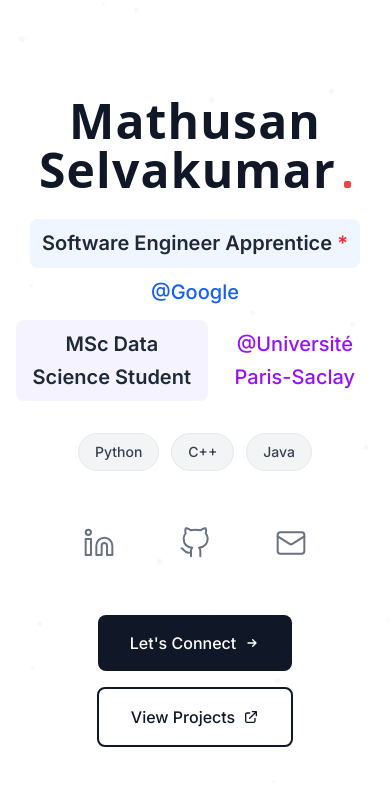
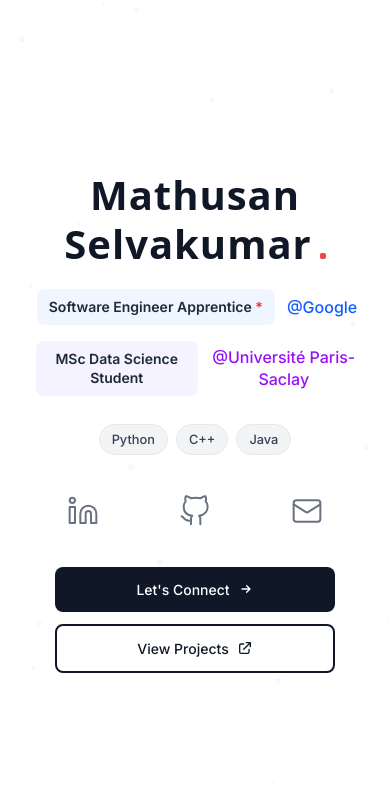
Before and after one commit to mathusanm6/mathusan.me, a Next.js app: page / in a window 390 px wide. Shown: the top 786 px of the page. Built offline with nearby package versions, Linux system fonts and the light colour scheme.

Commit message:
fix: mobile

```diff
--- a/src/app/globals.css
+++ b/src/app/globals.css
@@ -165,6 +165,24 @@ body {
   transform: scale(1.1) translateY(-4px);
 }
 
+/* Mobile-specific social icon styles */
+@media (max-width: 768px) {
+  .social-icon {
+    padding: 10px;
+    transition: all 0.2s ease;
+  }
+
+  .social-icon:hover {
+    transform: none; /* Disable hover animations on mobile */
+    filter: none;
+  }
+
+  .social-icon:active {
+    transform: scale(0.95);
+    transition: transform 0.1s ease;
+  }
+}
+
 /* Gradient Text Effects */
 .gradient-text {
   background: linear-gradient(90deg, #3b82f6, #8b5cf6, #ec4899);
@@ -248,6 +266,17 @@ body {
   left: 100%;
 }
 
+/* Mobile-specific skill pill styles */
+@media (max-width: 768px) {
+  .skill-pill::before {
+    display: none; /* Disable hover effects on mobile */
+  }
+
+  .skill-pill:hover {
+    transform: none;
+  }
+}
+
 /* Custom Scrollbar */
 ::-webkit-scrollbar {
   width: 8px;
@@ -275,6 +304,48 @@ body {
   .social-icon:hover {
     transform: scale(1.15) translateY(-6px);
   }
+
+  /* Button mobile optimizations */
+  .mobile-btn {
+    padding: 12px 24px !important;
+    font-size: 14px !important;
+    min-height: 44px; /* Minimum touch target size */
+  }
+
+  /* Text mobile optimizations */
+  .mobile-title {
+    font-size: 2.5rem !important;
+    line-height: 1.2 !important;
+    margin-bottom: 1rem !important;
+  }
+
+  .mobile-subtitle {
+    font-size: 1rem !important;
+    line-height: 1.4 !important;
+    padding: 0 1rem;
+  }
+
+  .mobile-role-badge {
+    font-size: 0.875rem !important;
+    padding: 8px 12px !important;
+    margin: 4px !important;
+  }
+
+  /* Social links mobile optimization */
+  .mobile-social-container {
+    gap: 2rem !important;
+    margin-top: 2rem !important;
+  }
+
+  /* Tooltip mobile adjustments */
+  .mobile-tooltip {
+    position: fixed !important;
+    bottom: 1rem !important;
+    left: 1rem !important;
+    right: 1rem !important;
+    max-width: none !important;
+    font-size: 0.875rem !important;
+  }
 }
 
 /* Mobile Optimizations */
@@ -286,12 +357,59 @@ body {
   .text-shine {
     animation-duration: 2s; /* Faster animation on mobile */
   }
-}
 
-/* Dark Mode Compatibility */
-@media (prefers-color-scheme: dark) {
+  /* Mobile-specific layout optimizations */
   body {
-    background: linear-gradient(135deg, #0f172a 0%, #581c87 50%, #0f172a 100%);
+    overflow-x: hidden;
+  }
+
+  /* Force center buttons on mobile */
+  .flex.justify-center.flex-wrap {
+    display: flex !important;
+    justify-content: center !important;
+    align-items: center !important;
+    width: 100% !important;
+  }
+
+  /* Mobile button container */
+  div[class*="mobile-btn-group"] {
+    display: flex !important;
+    flex-direction: column !important;
+    align-items: center !important;
+    justify-content: center !important;
+    width: 100% !important;
+    max-width: 280px !important;
+    margin: 0 auto !important;
+  }
+
+  /* Mobile button group - ensure proper centering */
+  .mobile-btn-group {
+    flex-direction: column !important;
+    gap: 0.75rem !important;
+    width: 100% !important;
+    max-width: 280px !important;
+    align-items: center !important;
+    justify-content: center !important;
+    margin-left: auto !important;
+    margin-right: auto !important;
+  }
+
+  .mobile-btn-group button {
+    width: 100% !important;
+    justify-content: center !important;
+    display: flex !important;
+    align-items: center !important;
+  }
+
+  /* Mobile skill pills */
+  .mobile-skills {
+    max-width: 100% !important;
+    padding: 0 1rem;
+  }
+
+  .mobile-skills .skill-pill {
+    font-size: 0.8rem !important;
+    padding: 6px 12px !important;
   }
 }
 
@@ -308,3 +426,35 @@ body {
     transform: scale(1.05);
   }
 }
+
+/* Disable all hover effects on touch devices */
+@media (hover: none) and (pointer: coarse) {
+  .social-icon:hover,
+  .skill-pill:hover,
+  .btn-ripple:hover,
+  .interactive-glow:hover,
+  button:hover {
+    transform: none !important;
+    filter: none !important;
+    background: inherit !important;
+    box-shadow: none !important;
+    scale: none !important;
+  }
+
+  .social-icon:hover::before,
+  .skill-pill:hover::before,
+  .btn-ripple:hover::before {
+    opacity: 0 !important;
+  }
+
+  /* Keep only active states for touch feedback */
+  .social-icon:active {
+    transform: scale(0.95) !important;
+    transition: transform 0.1s ease !important;
+  }
+
+  button:active {
+    transform: scale(0.98) !important;
+    transition: transform 0.1s ease !important;
+  }
+}
--- a/src/app/page.tsx
+++ b/src/app/page.tsx
@@ -1,6 +1,6 @@
 'use client';
 
-import React, { FC, SVGProps, useEffect, useState, useMemo } from 'react';
+import React, { FC, SVGProps, useEffect, useState, useMemo, useRef } from 'react';
 import { SocialLink } from '@/types';
 
 // --- Helper Components & Data ---
@@ -92,11 +92,11 @@ const SkillPills = () => {
   }, [skills]);
 
   return (
-    <div className="flex flex-wrap justify-center gap-3 mt-8 max-w-md mx-auto">
+    <div className="flex flex-wrap justify-center gap-2 sm:gap-3 mt-6 sm:mt-8 max-w-sm sm:max-w-md mx-auto mobile-skills">
       {skills.map((skill: string, index: number) => (
         <span
           key={skill}
-          className={`skill-pill px-4 py-2 bg-gray-100 border border-gray-200 rounded-full text-sm text-gray-700 font-medium transition-all duration-500 hover:bg-gray-200 hover:scale-105 no-select ${
+          className={`skill-pill px-3 sm:px-4 py-1.5 sm:py-2 bg-gray-100 border border-gray-200 rounded-full text-xs sm:text-sm text-gray-700 font-medium transition-all duration-500 hover:bg-gray-200 hover:scale-105 no-select ${
             visibleSkills.includes(index) ? 'translate-y-0 opacity-100' : 'translate-y-4 opacity-0'
           }`}
           style={{
@@ -110,36 +110,60 @@ const SkillPills = () => {
   );
 };
 
-// 5. Interactive Background Grid
-const BackgroundGrid = () => {
-  return (
-    <div className="absolute inset-0 opacity-5">
-      <div
-        className="absolute inset-0 bg-gradient-to-r from-gray-500/10 to-gray-600/10"
-        style={{
-          backgroundImage: `
-            linear-gradient(rgba(107, 114, 128, 0.1) 1px, transparent 1px),
-            linear-gradient(90deg, rgba(107, 114, 128, 0.1) 1px, transparent 1px)
-          `,
-          backgroundSize: '50px 50px',
-          animation: 'float 20s ease-in-out infinite',
-        }}
-      />
-    </div>
-  );
-};
-
 // --- Main Page Component ---
 export default function HomePage() {
   const [isLoaded, setIsLoaded] = useState(false);
   const [showTooltip, setShowTooltip] = useState(false);
+  const tooltipTimeoutRef = useRef<NodeJS.Timeout | null>(null);
 
   useEffect(() => {
     setIsLoaded(true);
   }, []);
 
+  const handleTooltipTouch = () => {
+    // Clear any existing timeout
+    if (tooltipTimeoutRef.current) {
+      clearTimeout(tooltipTimeoutRef.current);
+    }
+
+    // Show tooltip
+    setShowTooltip(true);
+
+    // Set timeout to hide after 3 seconds
+    tooltipTimeoutRef.current = setTimeout(() => {
+      setShowTooltip(false);
+    }, 3000);
+  };
+
+  const handleTooltipMouseEnter = () => {
+    // Clear any existing timeout
+    if (tooltipTimeoutRef.current) {
+      clearTimeout(tooltipTimeoutRef.current);
+    }
+    setShowTooltip(true);
+  };
+
+  const handleTooltipMouseLeave = () => {
+    // Clear any existing timeout
+    if (tooltipTimeoutRef.current) {
+      clearTimeout(tooltipTimeoutRef.current);
+    }
+    setShowTooltip(false);
+  };
+
+  // Cleanup timeout on unmount
+  useEffect(() => {
+    return () => {
+      if (tooltipTimeoutRef.current) {
+        clearTimeout(tooltipTimeoutRef.current);
+      }
+    };
+  }, []);
+
   return (
-    <main className="relative flex min-h-screen w-full flex-col items-center justify-center bg-white overflow-hidden p-4">
+    <main className={`relative min-h-screen bg-white overflow-hidden transition-all duration-1000 flex flex-col justify-center items-center px-4 ${
+      isLoaded ? 'opacity-100' : 'opacity-0'
+    }`}>
       {/* Custom Selection Styling */}
       <style jsx global>{`
         /* Default selection for general text */
@@ -212,14 +236,13 @@ export default function HomePage() {
 
       {/* Animated Background */}
       <FloatingParticles />
-      <BackgroundGrid />
 
       {/* Main Content */}
       <div className={`text-center z-20 transform transition-all duration-1000 ${
         isLoaded ? 'translate-y-0 opacity-100' : 'translate-y-10 opacity-0'
       }`}>
         {/* Main Heading - Clean Name */}
-        <h1 className="text-5xl md:text-7xl lg:text-8xl font-semibold tracking-wide mb-6 text-gray-900 select-text">
+        <h1 className="text-4xl sm:text-5xl md:text-7xl lg:text-8xl font-semibold tracking-wide mb-4 sm:mb-6 text-gray-900 select-text mobile-title">
           <span className="selectable-name font-sans">Mathusan Selvakumar</span>
           <span
             className="inline-block ml-2 no-select"
@@ -233,21 +256,25 @@ export default function HomePage() {
         </h1>
 
         {/* Subtitle with Typing Effect */}
-        <div className="mb-8 text-xl md:text-2xl text-gray-600 font-light leading-relaxed select-text">
+        <div className="mb-6 sm:mb-8 text-lg sm:text-xl md:text-2xl text-gray-600 font-light leading-relaxed select-text mobile-subtitle">
           <div className="inline-block space-y-2">
             <div className="flex items-center justify-center gap-2 flex-wrap">
-              <span className="bg-blue-50 text-gray-800 px-3 py-2 rounded-lg font-semibold role-blue">Software Engineer Apprentice <span
+              <span className="bg-blue-50 text-gray-800 px-2 sm:px-3 py-1.5 sm:py-2 rounded-lg font-semibold role-blue mobile-role-badge">Software Engineer Apprentice <span
                 className="text-red-500 cursor-help no-select"
-                onMouseEnter={() => setShowTooltip(true)}
-                onMouseLeave={() => setShowTooltip(false)}
+                onMouseEnter={handleTooltipMouseEnter}
+                onMouseLeave={handleTooltipMouseLeave}
+                onClick={handleTooltipTouch}
+                role="button"
+                tabIndex={0}
+                aria-label="Tap for explanation"
               >
                 *
               </span></span>
 
               <span className="text-blue-600 font-medium blue-highlight">@Google</span>
             </div>
-            <div className="flex items-center justify-center gap-2 mt-3">
-              <span className="bg-violet-50 text-gray-800 px-3 py-2 rounded-lg font-semibold role-violet">MSc Data Science Student</span>
+            <div className="flex items-center justify-center gap-2 mt-2 sm:mt-3">
+              <span className="bg-violet-50 text-gray-800 px-2 sm:px-3 py-1.5 sm:py-2 rounded-lg font-semibold role-violet mobile-role-badge">MSc Data Science Student</span>
               <span className="text-purple-600 font-medium purple-highlight">@Université Paris-Saclay</span>
             </div>
           </div>
@@ -257,7 +284,7 @@ export default function HomePage() {
         <SkillPills />
 
         {/* Enhanced Social Links */}
-        <div className="flex justify-center items-center space-x-12 mt-12">{socialLinks.map((link, index) => (
+        <div className="flex justify-center items-center space-x-8 sm:space-x-12 mt-8 sm:mt-12 mobile-social-container">{socialLinks.map((link, index) => (
             <a
               key={link.name}
               href={link.url}
@@ -271,16 +298,16 @@ export default function HomePage() {
                 transitionDelay: `${200 + index * 100}ms`
               }}
             >
-              {/* Glow Effect */}
-              <div className="absolute inset-0 rounded-full bg-gradient-to-r from-blue-400 to-purple-400 opacity-0 group-hover:opacity-10 transition-opacity duration-300 blur-xl scale-150" />
+              {/* Glow Effect - Hidden on mobile */}
+              <div className="absolute inset-0 rounded-full bg-gradient-to-r from-blue-400 to-purple-400 opacity-0 group-hover:opacity-10 transition-opacity duration-300 blur-xl scale-150 hidden sm:block" />
 
               {/* Icon */}
               <div className="relative z-10">
                 <link.icon />
               </div>
 
-              {/* Tooltip */}
-              <span className="absolute -top-12 left-1/2 transform -translate-x-1/2 bg-gray-900 text-white px-3 py-1 rounded-lg text-sm font-medium opacity-0 group-hover:opacity-100 transition-all duration-300 pointer-events-none">
+              {/* Tooltip - Hidden on mobile */}
+              <span className="absolute -top-12 left-1/2 transform -translate-x-1/2 bg-gray-900 text-white px-3 py-1 rounded-lg text-sm font-medium opacity-0 group-hover:opacity-100 transition-all duration-300 pointer-events-none hidden sm:block">
                 {link.name}
               </span>
             </a>
@@ -288,43 +315,37 @@ export default function HomePage() {
         </div>
 
         {/* Call to Action Buttons */}
-        <div className={`mt-12 transform transition-all duration-1000 delay-700 ${
+        <div className={`mt-8 sm:mt-12 transform transition-all duration-1000 delay-700 flex justify-center w-full ${
           isLoaded ? 'translate-y-0 opacity-100' : 'translate-y-10 opacity-0'
         }`}>
-          <div className="flex gap-4 justify-center flex-wrap">
+          <div className="flex gap-3 sm:gap-4 justify-center flex-wrap mobile-btn-group items-center w-full">
             <button
               onClick={() => window.open('mailto:hi@mathusan.me', '_blank')}
-              className="group relative px-8 py-4 bg-gray-900 hover:bg-gray-800 text-white font-medium rounded-lg overflow-hidden transition-all duration-300 hover:scale-105 hover:shadow-xl hover:shadow-gray-900/25 active:scale-95 no-select"
+              className="group relative px-6 sm:px-8 py-3 sm:py-4 bg-gray-900 text-white font-medium rounded-lg overflow-hidden transition-all duration-300 active:scale-95 no-select mobile-btn"
             >
-              <span className="relative z-10 flex items-center gap-2">
+              <span className="relative z-10 flex items-center gap-2 justify-center">
                 Let&apos;s Connect
-                <svg className="w-4 h-4 transition-transform group-hover:translate-x-1" fill="none" stroke="currentColor" viewBox="0 0 24 24">
+                <svg className="w-4 h-4" fill="none" stroke="currentColor" viewBox="0 0 24 24">
                   <path strokeLinecap="round" strokeLinejoin="round" strokeWidth={2} d="M13 7l5 5m0 0l-5 5m5-5H6" />
                 </svg>
               </span>
 
-              {/* Subtle overlay on hover */}
-              <div className="absolute inset-0 bg-gradient-to-r from-gray-700 to-gray-600 opacity-0 group-hover:opacity-100 transition-opacity duration-300" />
-
-              {/* Gentle ripple effect */}
+              {/* Gentle ripple effect for touch */}
               <div className="absolute inset-0 bg-white/10 scale-0 group-active:scale-100 transition-transform duration-200 rounded-lg" />
             </button>
 
             <button
               onClick={() => window.open('https://github.com/mathusanm6', '_blank')}
-              className="group relative px-8 py-4 bg-white border-2 border-gray-900 hover:bg-gray-50 text-gray-900 font-medium rounded-lg overflow-hidden transition-all duration-300 hover:scale-105 hover:shadow-xl hover:shadow-gray-900/10 active:scale-95 no-select"
+              className="group relative px-6 sm:px-8 py-3 sm:py-4 bg-white border-2 border-gray-900 text-gray-900 font-medium rounded-lg overflow-hidden transition-all duration-300 active:scale-95 no-select mobile-btn"
             >
-              <span className="relative z-10 flex items-center gap-2">
+              <span className="relative z-10 flex items-center gap-2 justify-center">
                 View Projects
-                <svg className="w-4 h-4 transition-transform group-hover:translate-x-1" fill="none" stroke="currentColor" viewBox="0 0 24 24">
+                <svg className="w-4 h-4" fill="none" stroke="currentColor" viewBox="0 0 24 24">
                   <path strokeLinecap="round" strokeLinejoin="round" strokeWidth={2} d="M10 6H6a2 2 0 00-2 2v10a2 2 0 002 2h10a2 2 0 002-2v-4M14 4h6m0 0v6m0-6L10 14" />
                 </svg>
               </span>
 
-              {/* Subtle overlay on hover */}
-              <div className="absolute inset-0 bg-gray-50 opacity-0 group-hover:opacity-100 transition-opacity duration-300" />
-
-              {/* Gentle ripple effect */}
+              {/* Gentle ripple effect for touch */}
               <div className="absolute inset-0 bg-gray-900/5 scale-0 group-active:scale-100 transition-transform duration-200 rounded-lg" />
             </button>
           </div>
@@ -332,7 +353,7 @@ export default function HomePage() {
       </div>
 
       {/* Bottom Right Tooltip */}
-      <div className={`fixed bottom-6 right-6 bg-gray-900 text-white px-4 py-3 rounded-lg text-sm font-medium max-w-xs transition-all duration-300 z-50 ${
+      <div className={`fixed bottom-4 sm:bottom-6 left-4 right-4 sm:left-auto sm:right-6 bg-gray-900 text-white px-3 sm:px-4 py-2 sm:py-3 rounded-lg text-xs sm:text-sm font-medium max-w-xs sm:max-w-xs transition-all duration-300 z-50 mobile-tooltip ${
         showTooltip ? 'opacity-100 translate-y-0' : 'opacity-0 translate-y-2 pointer-events-none'
       }`}>
         <div className="flex items-start gap-2">
```
